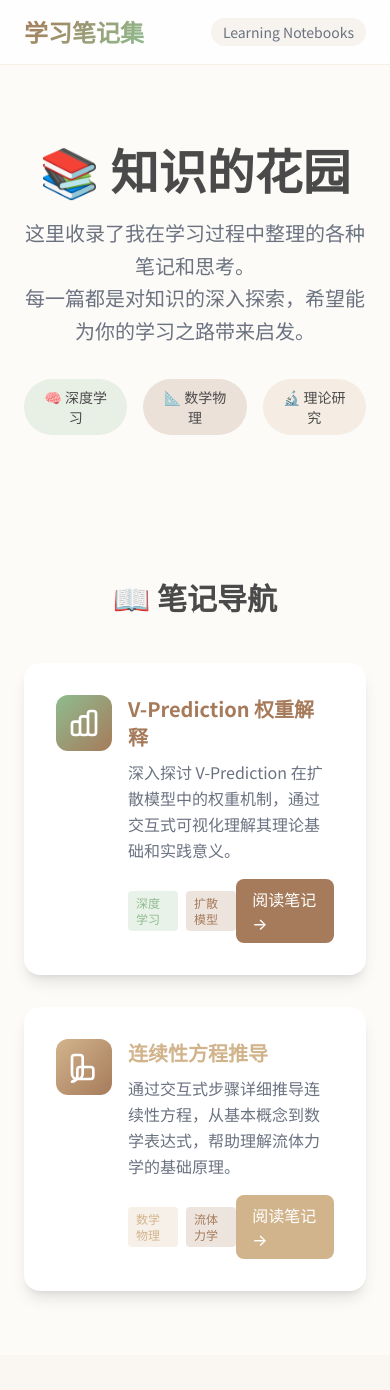
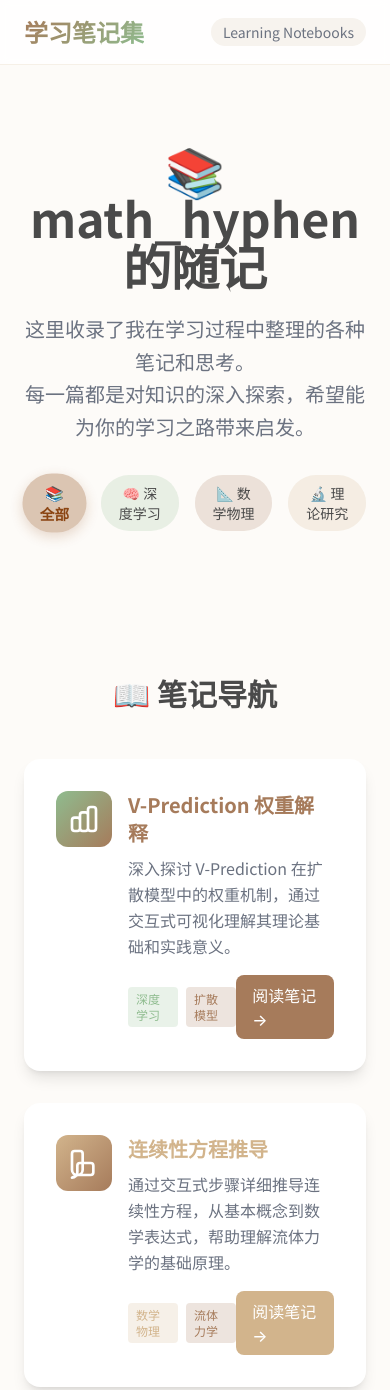
Before and after one commit to mathhyphen/notebooks, a plain HTML site: page index.html in a window 390 px wide. Shown: the top 1390 px of the page. Drawn offline with nearby package versions, Linux system fonts and the light colour scheme.

Commit message:
修改0902

```diff
--- /dev/null
+++ b/articles.json
@@ -0,0 +1,48 @@
+{
+  "articles": [
+    {
+      "id": "v-prediction",
+      "title": "V-Prediction 权重解释",
+      "description": "深入探讨 V-Prediction 在扩散模型中的权重机制，通过交互式可视化理解其理论基础和实践意义。",
+      "filename": "V-prediction权重解释.html",
+      "tags": ["深度学习", "理论研究"],
+      "displayTags": ["深度学习", "扩散模型"],
+      "icon": "M9 19v-6a2 2 0 00-2-2H5a2 2 0 00-2 2v6a2 2 0 002 2h2a2 2 0 002-2zm0 0V9a2 2 0 012-2h2a2 2 0 012 2v10m-6 0a2 2 0 002 2h2a2 2 0 002-2m0 0V5a2 2 0 012-2h2a2 2 0 012 2v14a2 2 0 01-2 2h-2a2 2 0 01-2-2z",
+      "gradient": "from-warm-secondary to-warm-accent",
+      "buttonColor": "warm-accent"
+    },
+    {
+      "id": "continuity-equation",
+      "title": "连续性方程推导",
+      "description": "通过交互式步骤详细推导连续性方程，从基本概念到数学表达式，帮助理解流体力学的基础原理。",
+      "filename": "连续性方程.html",
+      "tags": ["数学物理", "理论研究"],
+      "displayTags": ["数学物理", "流体力学"],
+      "icon": "M7 21a4 4 0 01-4-4V5a2 2 0 012-2h4a2 2 0 012 2v12a4 4 0 01-4 4zM7 21h10a2 2 0 002-2v-5a2 2 0 00-2-2H9a2 2 0 00-2 2v5a4 4 0 01-4 4z",
+      "gradient": "from-warm-primary to-warm-accent",
+      "buttonColor": "warm-primary"
+    }
+  ],
+  "tags": [
+    {
+      "id": "all",
+      "name": "📚 全部",
+      "color": "warm-secondary"
+    },
+    {
+      "id": "深度学习",
+      "name": "🧠 深度学习",
+      "color": "warm-secondary"
+    },
+    {
+      "id": "数学物理",
+      "name": "📐 数学物理",
+      "color": "warm-accent"
+    },
+    {
+      "id": "理论研究",
+      "name": "🔬 理论研究",
+      "color": "warm-primary"
+    }
+  ]
+}
--- a/index.html
+++ b/index.html
@@ -61,6 +61,16 @@
         .stagger-1 { animation-delay: 0.1s; }
         .stagger-2 { animation-delay: 0.2s; }
         .stagger-3 { animation-delay: 0.3s; }
+        .tag-filter.active {
+            background-color: rgba(139, 69, 19, 0.3) !important;
+            color: #8B4513;
+            font-weight: 600;
+            transform: scale(1.05);
+            box-shadow: 0 4px 12px rgba(139, 69, 19, 0.2);
+        }
+        .note-card {
+            transition: all 0.3s ease;
+        }
     </style>
 </head>
 <body class="bg-warm-bg text-text-main min-h-screen">
@@ -79,21 +89,13 @@
     <!-- Hero Section -->
     <section class="py-20 px-6">
         <div class="max-w-4xl mx-auto text-center">
-            <h2 class="text-5xl font-bold text-text-main mb-6 fade-in">📚 知识的花园</h2>
+            <h2 class="text-5xl font-bold text-text-main mb-6 fade-in">📚 math_hyphen的随记</h2>
             <p class="text-xl text-text-light mb-8 leading-relaxed fade-in stagger-1">
                 这里收录了我在学习过程中整理的各种笔记和思考。<br>
                 每一篇都是对知识的深入探索，希望能为你的学习之路带来启发。
             </p>
-            <div class="flex justify-center space-x-4 fade-in stagger-2">
-                <div class="bg-warm-secondary/20 px-4 py-2 rounded-full text-sm font-medium">
-                    🧠 深度学习
-                </div>
-                <div class="bg-warm-accent/20 px-4 py-2 rounded-full text-sm font-medium">
-                    📐 数学物理
-                </div>
-                <div class="bg-warm-primary/20 px-4 py-2 rounded-full text-sm font-medium">
-                    🔬 理论研究
-                </div>
+            <div id="tag-filters" class="flex justify-center space-x-4 fade-in stagger-2">
+                <!-- 标签按钮将通过JavaScript动态生成 -->
             </div>
         </div>
     </section>
@@ -103,58 +105,8 @@
         <div class="max-w-6xl mx-auto">
             <h3 class="text-3xl font-bold text-center mb-12 fade-in">📖 笔记导航</h3>
 
-            <div class="grid md:grid-cols-2 gap-8">
-                <!-- V-Prediction Note -->
-                <div class="bg-white rounded-2xl p-8 shadow-lg card-hover fade-in stagger-1">
-                    <div class="flex items-start space-x-4">
-                        <div class="bg-gradient-to-br from-warm-secondary to-warm-accent p-3 rounded-xl">
-                            <svg class="w-8 h-8 text-white" fill="none" stroke="currentColor" viewBox="0 0 24 24">
-                                <path stroke-linecap="round" stroke-linejoin="round" stroke-width="2" d="M9 19v-6a2 2 0 00-2-2H5a2 2 0 00-2 2v6a2 2 0 002 2h2a2 2 0 002-2zm0 0V9a2 2 0 012-2h2a2 2 0 012 2v10m-6 0a2 2 0 002 2h2a2 2 0 002-2m0 0V5a2 2 0 012-2h2a2 2 0 012 2v14a2 2 0 01-2 2h-2a2 2 0 01-2-2z"></path>
-                            </svg>
-                        </div>
-                        <div class="flex-1">
-                            <h4 class="text-xl font-bold mb-2 text-warm-accent">V-Prediction 权重解释</h4>
-                            <p class="text-text-light mb-4 leading-relaxed">
-                                深入探讨 V-Prediction 在扩散模型中的权重机制，通过交互式可视化理解其理论基础和实践意义。
-                            </p>
-                            <div class="flex items-center justify-between">
-                                <div class="flex space-x-2">
-                                    <span class="bg-warm-secondary/20 text-warm-secondary px-2 py-1 rounded text-xs font-medium">深度学习</span>
-                                    <span class="bg-warm-accent/20 text-warm-accent px-2 py-1 rounded text-xs font-medium">扩散模型</span>
-                                </div>
-                                <a href="V-prediction权重解释.html" class="bg-warm-accent text-white px-4 py-2 rounded-lg hover:bg-warm-accent/90 transition-colors font-medium">
-                                    阅读笔记 →
-                                </a>
-                            </div>
-                        </div>
-                    </div>
-                </div>
-
-                <!-- Continuity Equation Note -->
-                <div class="bg-white rounded-2xl p-8 shadow-lg card-hover fade-in stagger-2">
-                    <div class="flex items-start space-x-4">
-                        <div class="bg-gradient-to-br from-warm-primary to-warm-accent p-3 rounded-xl">
-                            <svg class="w-8 h-8 text-white" fill="none" stroke="currentColor" viewBox="0 0 24 24">
-                                <path stroke-linecap="round" stroke-linejoin="round" stroke-width="2" d="M7 21a4 4 0 01-4-4V5a2 2 0 012-2h4a2 2 0 012 2v12a4 4 0 01-4 4zM7 21h10a2 2 0 002-2v-5a2 2 0 00-2-2H9a2 2 0 00-2 2v5a4 4 0 01-4 4z"></path>
-                            </svg>
-                        </div>
-                        <div class="flex-1">
-                            <h4 class="text-xl font-bold mb-2 text-warm-primary">连续性方程推导</h4>
-                            <p class="text-text-light mb-4 leading-relaxed">
-                                通过交互式步骤详细推导连续性方程，从基本概念到数学表达式，帮助理解流体力学的基础原理。
-                            </p>
-                            <div class="flex items-center justify-between">
-                                <div class="flex space-x-2">
-                                    <span class="bg-warm-primary/20 text-warm-primary px-2 py-1 rounded text-xs font-medium">数学物理</span>
-                                    <span class="bg-warm-accent/20 text-warm-accent px-2 py-1 rounded text-xs font-medium">流体力学</span>
-                                </div>
-                                <a href="连续性方程.html" class="bg-warm-primary text-white px-4 py-2 rounded-lg hover:bg-warm-primary/90 transition-colors font-medium">
-                                    阅读笔记 →
-                                </a>
-                            </div>
-                        </div>
-                    </div>
-                </div>
+            <div id="articles-container" class="grid md:grid-cols-2 gap-8">
+                <!-- 文章卡片将通过JavaScript动态生成 -->
             </div>
         </div>
     </section>
@@ -209,7 +161,150 @@
     </footer>
 
     <script>
-        // 添加滚动动画效果
+        let articlesData = null;
+
+        // 加载配置文件
+        async function loadArticlesData() {
+            try {
+                const response = await fetch('articles.json');
+                articlesData = await response.json();
+                generateTags();
+                generateArticles();
+                initializeFilters();
+                initializeAnimations();
+            } catch (error) {
+                console.error('加载文章配置失败:', error);
+            }
+        }
+
+        // 生成标签按钮
+        function generateTags() {
+            const tagContainer = document.getElementById('tag-filters');
+            tagContainer.innerHTML = '';
+
+            articlesData.tags.forEach(tag => {
+                const button = document.createElement('button');
+                button.className = `tag-filter bg-${tag.color}/20 hover:bg-${tag.color}/40 px-4 py-2 rounded-full text-sm font-medium transition-colors cursor-pointer`;
+                button.setAttribute('data-tag', tag.id);
+                button.textContent = tag.name;
+                tagContainer.appendChild(button);
+            });
+        }
+
+        // 生成文章卡片
+        function generateArticles() {
+            const articlesContainer = document.getElementById('articles-container');
+            articlesContainer.innerHTML = '';
+
+            articlesData.articles.forEach((article, index) => {
+                const articleCard = document.createElement('div');
+                articleCard.className = `note-card bg-white rounded-2xl p-8 shadow-lg card-hover fade-in stagger-${index + 1}`;
+                articleCard.setAttribute('data-tags', article.tags.join(','));
+
+                const displayTagsHtml = article.displayTags.map(tag => {
+                    const tagColor = getTagColor(tag);
+                    return `<span class="bg-${tagColor}/20 text-${tagColor} px-2 py-1 rounded text-xs font-medium">${tag}</span>`;
+                }).join('');
+
+                articleCard.innerHTML = `
+                    <div class="flex items-start space-x-4">
+                        <div class="bg-gradient-to-br ${article.gradient} p-3 rounded-xl">
+                            <svg class="w-8 h-8 text-white" fill="none" stroke="currentColor" viewBox="0 0 24 24">
+                                <path stroke-linecap="round" stroke-linejoin="round" stroke-width="2" d="${article.icon}"></path>
+                            </svg>
+                        </div>
+                        <div class="flex-1">
+                            <h4 class="text-xl font-bold mb-2 text-${article.buttonColor}">${article.title}</h4>
+                            <p class="text-text-light mb-4 leading-relaxed">
+                                ${article.description}
+                            </p>
+                            <div class="flex items-center justify-between">
+                                <div class="flex space-x-2">
+                                    ${displayTagsHtml}
+                                </div>
+                                <a href="${article.filename}" class="bg-${article.buttonColor} text-white px-4 py-2 rounded-lg hover:bg-${article.buttonColor}/90 transition-colors font-medium">
+                                    阅读笔记 →
+                                </a>
+                            </div>
+                        </div>
+                    </div>
+                `;
+
+                articlesContainer.appendChild(articleCard);
+            });
+        }
+
+        // 获取标签颜色
+        function getTagColor(tagName) {
+            const colorMap = {
+                '深度学习': 'warm-secondary',
+                '扩散模型': 'warm-accent',
+                '数学物理': 'warm-primary',
+                '流体力学': 'warm-accent',
+                '理论研究': 'warm-primary'
+            };
+            return colorMap[tagName] || 'warm-accent';
+        }
+
+        // 初始化过滤功能
+        function initializeFilters() {
+            const tagFilters = document.querySelectorAll('.tag-filter');
+            const noteCards = document.querySelectorAll('.note-card');
+
+            // 设置默认激活状态
+            if (tagFilters.length > 0) {
+                tagFilters[0].classList.add('active');
+            }
+
+            tagFilters.forEach(filter => {
+                filter.addEventListener('click', function() {
+                    const selectedTag = this.getAttribute('data-tag');
+
+                    // 更新按钮状态
+                    tagFilters.forEach(btn => btn.classList.remove('active'));
+                    this.classList.add('active');
+
+                    // 过滤文章卡片
+                    noteCards.forEach(card => {
+                        const cardTags = card.getAttribute('data-tags');
+
+                        if (selectedTag === 'all' || cardTags.includes(selectedTag)) {
+                            card.style.display = 'block';
+                            card.style.opacity = '0';
+                            card.style.transform = 'translateY(20px)';
+
+                            // 添加淡入动画
+                            setTimeout(() => {
+                                card.style.transition = 'all 0.3s ease';
+                                card.style.opacity = '1';
+                                card.style.transform = 'translateY(0)';
+                            }, 50);
+                        } else {
+                            card.style.transition = 'all 0.3s ease';
+                            card.style.opacity = '0';
+                            card.style.transform = 'translateY(-20px)';
+
+                            setTimeout(() => {
+                                card.style.display = 'none';
+                            }, 300);
+                        }
+                    });
+                });
+            });
+        }
+
+        // 初始化动画
+        function initializeAnimations() {
+            // 页面加载动画
+            const elements = document.querySelectorAll('.fade-in');
+            elements.forEach((el, index) => {
+                setTimeout(() => {
+                    el.style.opacity = '1';
+                    el.style.transform = 'translateY(0)';
+                }, index * 200);
+            });
+
+            // 滚动动画
             const observerOptions = {
                 threshold: 0.1,
                 rootMargin: '0px 0px -50px 0px'
@@ -224,15 +319,13 @@
                 });
             }, observerOptions);
 
-        // 观察所有需要动画的元素
-        document.addEventListener('DOMContentLoaded', () => {
-            const animatedElements = document.querySelectorAll('.fade-in');
-            animatedElements.forEach(el => {
-                el.style.opacity = '0';
-                el.style.transform = 'translateY(30px)';
+            document.querySelectorAll('.fade-in').forEach(el => {
                 observer.observe(el);
             });
-        });
+        }
+
+        // 页面加载时初始化
+        document.addEventListener('DOMContentLoaded', loadArticlesData);
     </script>
 </body>
 </html>
```
Also changed, not shown: 1 other file. Lines whose indentation alone changed are shown as unchanged.
